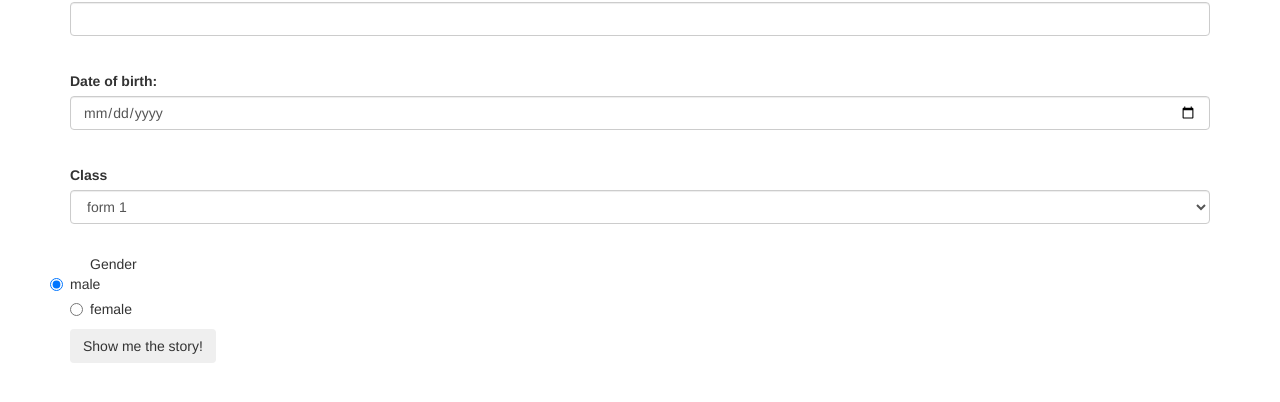
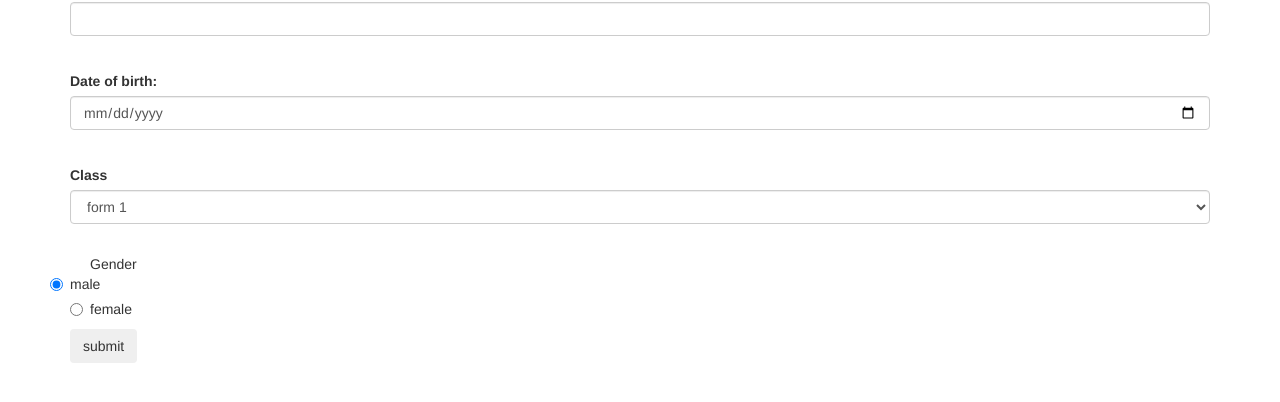
Before and after one commit to Kanogaelias/quiz-board, a plain HTML site: page index.html in a window 1280 px wide. Shown: the part 146-548 px from the top of the page. Drawn offline with nearby package versions, Linux system fonts and the light colour scheme; files that its build step writes are made by us from their sources.

Commit message:
add submit button to html

```diff
--- a/index.html
+++ b/index.html
@@ -45,7 +45,7 @@
                 </label>
               </div>
 
-               <button type="submit" class="btn">Show me the story!</button>
+               <button type="submit" class="btn">submit</button>
             </form>
          </div>
 
```
